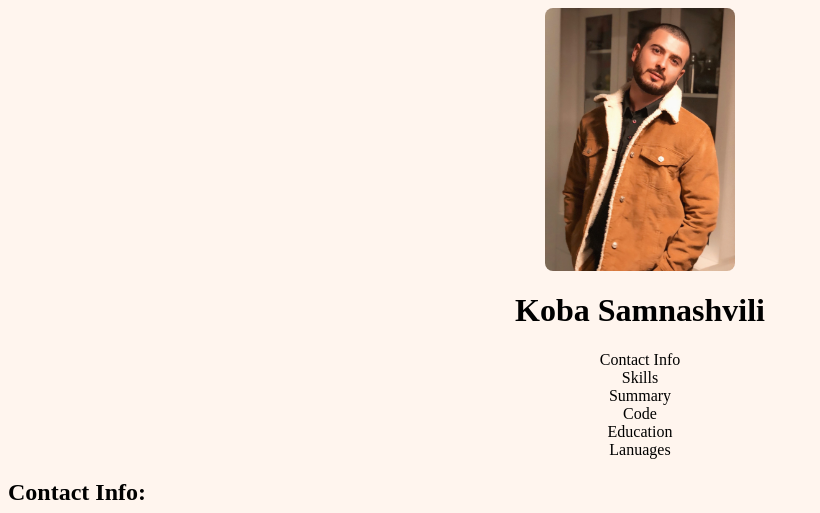
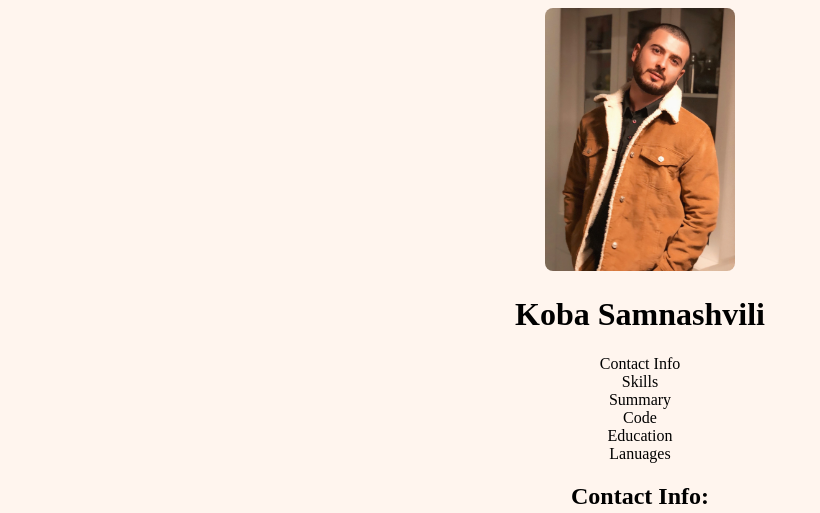
Before and after one commit to iakobi955/rsschool-cv, a plain HTML site: page index.html in a window 1280 px wide. Shown: the top 513 px of the page, without its empty margins (0-820 px from the left). Drawn offline with Linux system fonts and the light colour scheme.

Commit message:
feat: add html flec properties

```diff
--- a/style.css
+++ b/style.css
@@ -1,5 +1,10 @@
 html {
     background-color: #FFF5EE;
+    display: flex;
+    flex-direction: column;
+    justify-content: center;
+    align-items: center;
+    text-align: center;
 }
 img {
     width: 20px;
@@ -15,22 +20,8 @@ ul {
     margin: 0;
     padding: 0;
 }
-header {
-    display: flex;
-    flex-direction: column;
-    justify-content: center;
-    align-items: center;
-    text-align: center;
-}
 .personalPhoto {
     width: 15%;
     height:15%;
     border-radius: 8px;
 }
-nav {
-    display: flex;
-    flex-direction: row;
-    justify-content: center;
-
-    text-align: center;
-}
```
